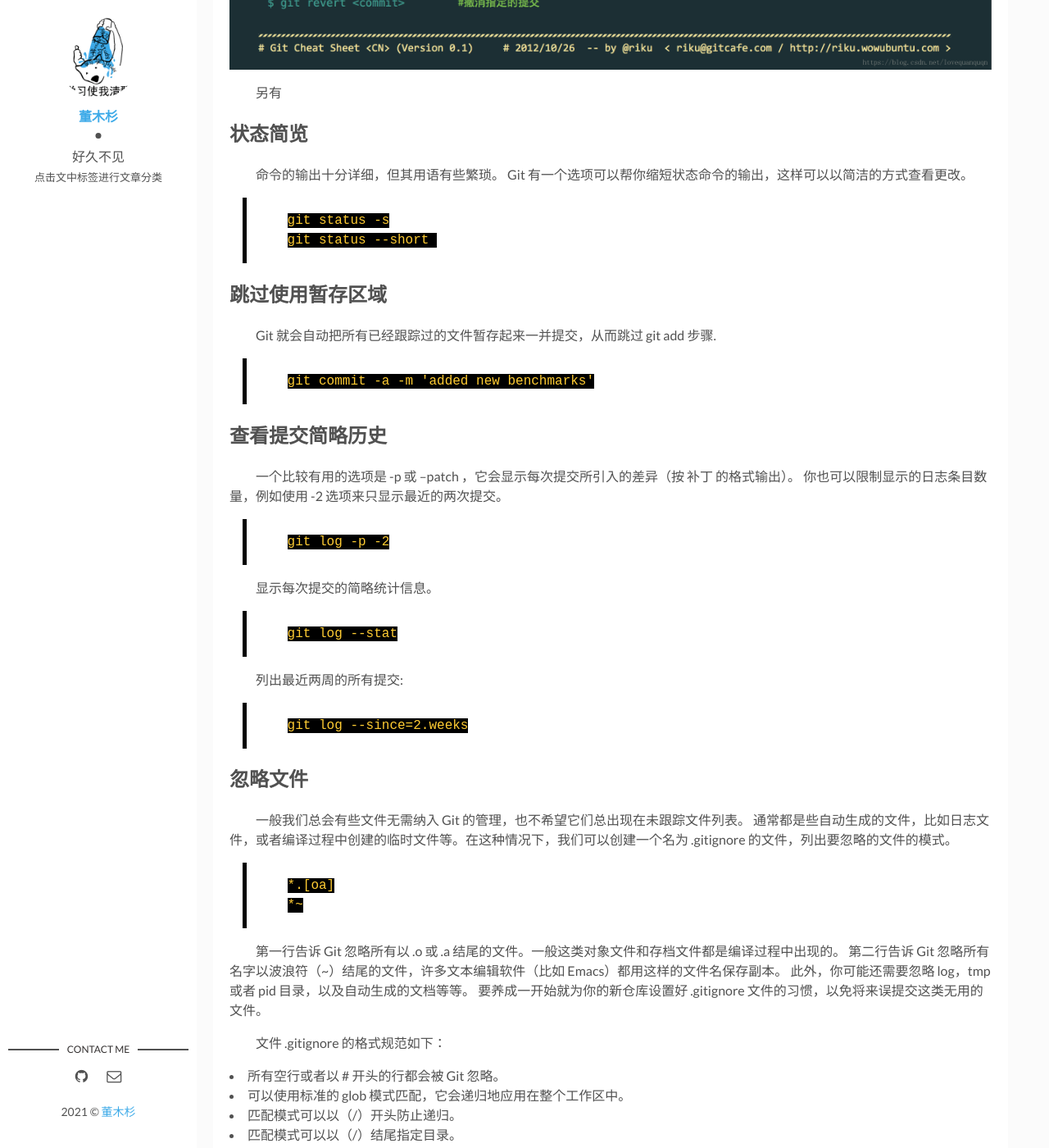
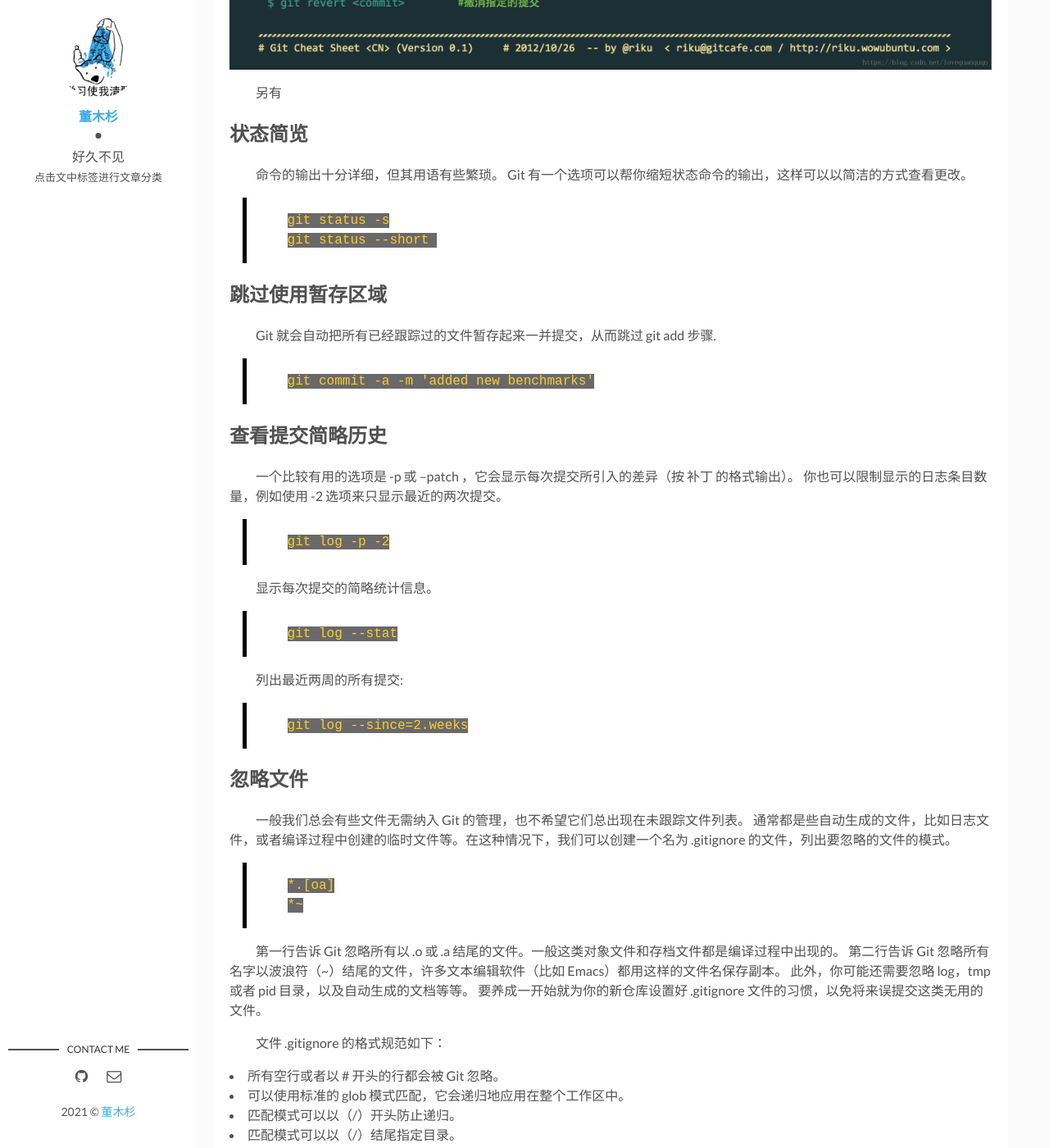
Before and after one commit to doctormus/doctormus.github.io, a Jekyll site: the page built from _posts/2021-01-24-writting6.md, in a window 1280 px wide and 1400 px high, scrolled down 1267 px. Shown: the whole window at 82% size. Built offline with Jekyll 4.4.1, drawn with Linux system fonts in a browser that asks for light colours.

Commit message:
change color of code

````diff
--- a/_posts/2021-01-24-writting6.md
+++ b/_posts/2021-01-24-writting6.md
@@ -105,6 +105,6 @@ git status --short </code></pre></blockquote>
 
 ```markdown
     ```markdown
-    代码段..
+    代码段...
     ```
 ```
--- a/assets/css/main.css
+++ b/assets/css/main.css
@@ -145,7 +145,7 @@ samp {
   font-size: 1em;
   /* 2 */
   font-style: normal;
-  background-color: #000;
+  background-color: rgb(105, 105, 105);
   color: #fc3;
 }
 
@@ -808,7 +808,6 @@ blockquote {
   padding-left: 1.1rem;
   margin-left: 1rem;
   font-style: normal;
-  color: rgb(146, 146, 146);
 }
 
 pre {
@@ -817,7 +816,6 @@ pre {
   white-space: pre-wrap;
   word-wrap: break-word;
   word-break: break-all;
-  color: rgb(146, 146, 146);
 }
 
 pre code {
````
